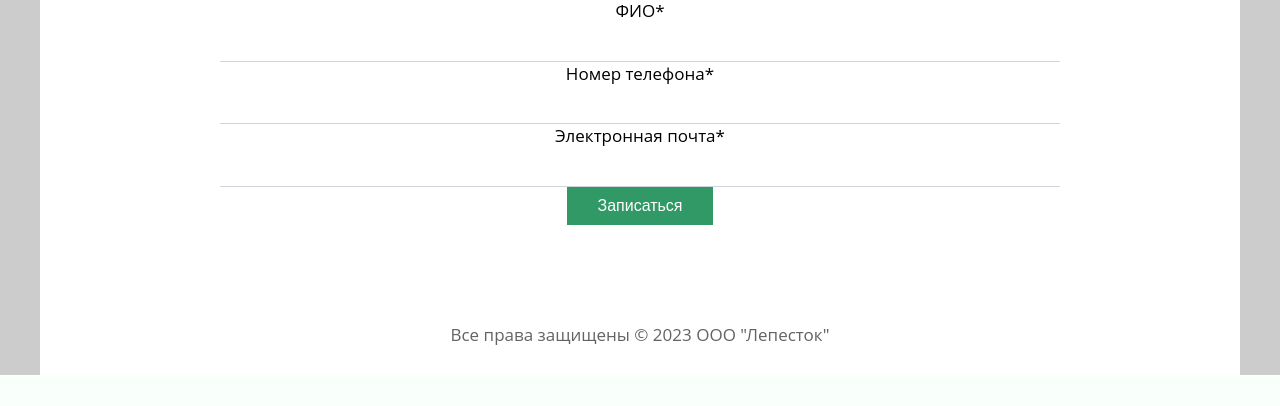
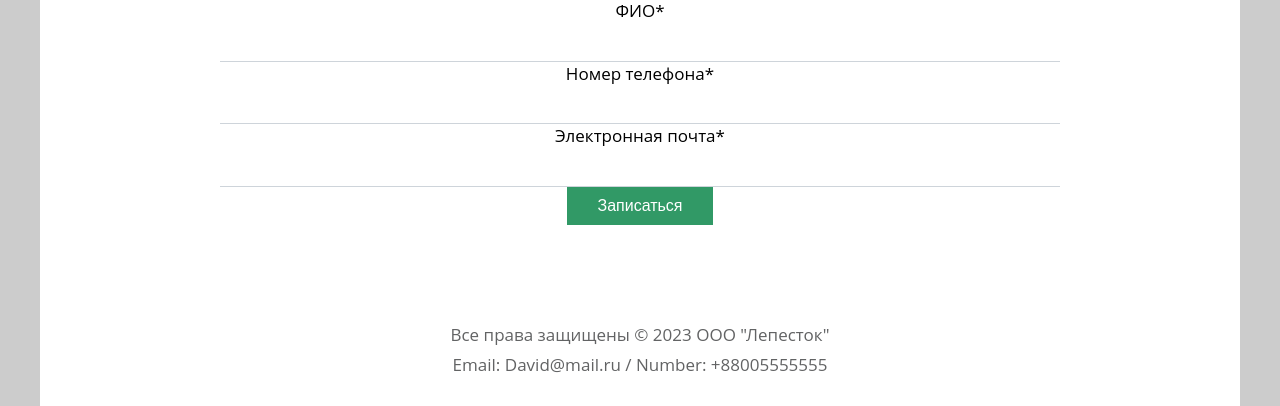
Before and after one commit to TvoiConfig/chaihana, a Django app: page / in a window 1280 px wide. Shown: the part 2055-2461 px from the top of the page. Before the commit the page ends 2430 px from the top, so only its background shows below. Run offline with Django 4.2, Linux system fonts and the light colour scheme; some libraries are stand-ins or nearby versions.

Commit message:
add contact in footer

```diff
--- a/main/templates/main/index.html
+++ b/main/templates/main/index.html
@@ -148,6 +148,7 @@
 
 		<footer class="tm-footer text-center">
 			<p>Все права защищены &copy; 2023 ООО "Лепесток"</p>
+			<p>Email: David@mail.ru / Number: +88005555555</p>
 		</footer>
 	</div>
 	<script src="{% static 'js/jquery.min.js' %}"></script>
```
